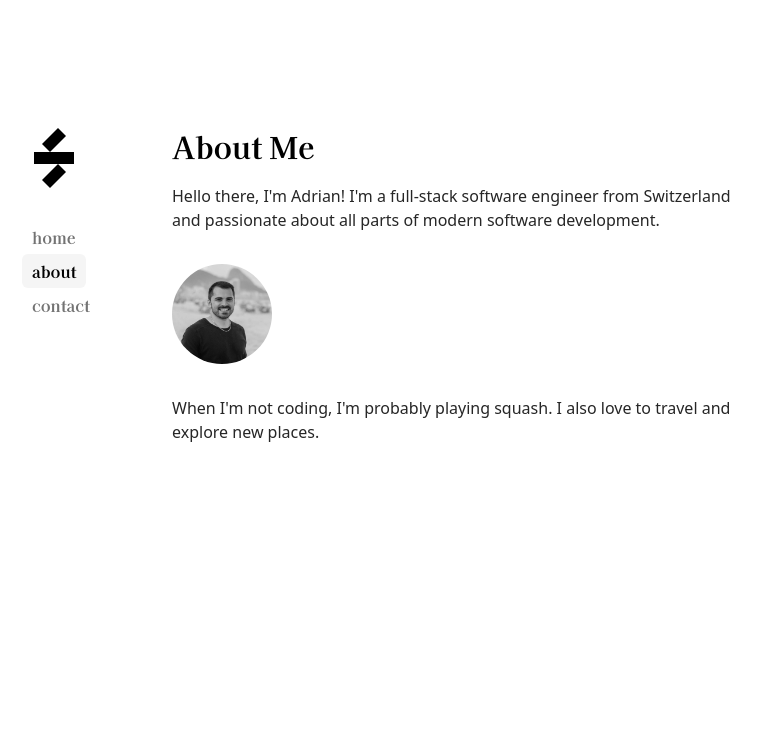
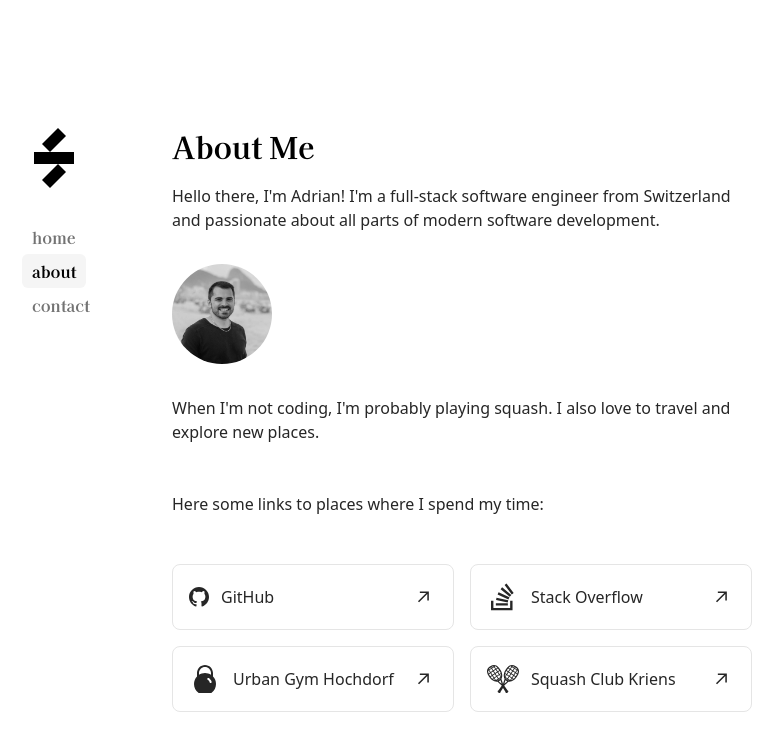
Before and after one commit to schereradi/scherera.ch, a Next.js app: page /about in a window 1280 px wide. Shown: the top 750 px of the page, without its empty margins (170-953 px from the left). Built offline with nearby package versions, Linux system fonts and the light colour scheme.

Commit message:
Add some links

```diff
--- a/app/about/page.tsx
+++ b/app/about/page.tsx
@@ -1,6 +1,7 @@
 import type { Metadata } from 'next';
 import Image from 'next/image';
 import { name, about, bio, avatar } from 'lib/info';
+import { GitHubIcon, SquashIcon, GymIcon, StackOverflowIcon, ArrowIcon } from 'components/icons';
 
 export const metadata: Metadata = {
   title: 'About',
@@ -27,6 +28,59 @@ export default function AboutPage() {
       <p className="my-5 max-w-[580px] text-neutral-800 dark:text-neutral-200">
         {bio()}
       </p>
+      <p className="my-12 max-w-[580px] text-neutral-800 dark:text-neutral-200">
+        Here some links to places where I spend my time:
+      </p>
+      <div className="grid grid-cols-2 gap-4 max-w-[580px]">
+        <a
+          rel="noopener noreferrer"
+          target="_blank"
+          href="https://github.com/schereradi"
+          className="flex w-full border border-neutral-200 dark:border-neutral-800 rounded-lg p-4 no-underline items-center text-neutral-800 dark:text-neutral-200 hover:dark:bg-neutral-900 hover:bg-neutral-100 transition-all justify-between"
+        >
+          <div className="flex items-center">
+            <GitHubIcon />
+            <div className="ml-3">GitHub</div>
+          </div>
+          <ArrowIcon />
+        </a>
+        <a
+          rel="noopener noreferrer"
+          target="_blank"
+          href="https://stackoverflow.com/"
+          className="flex w-full border border-neutral-200 dark:border-neutral-800 rounded-lg p-4 no-underline items-center text-neutral-800 dark:text-neutral-200 hover:dark:bg-neutral-900 hover:bg-neutral-100 transition-all justify-between"
+        >
+          <div className="flex items-center">
+            <StackOverflowIcon />
+            <div className="ml-3">Stack Overflow</div>
+          </div>
+          <ArrowIcon />
+        </a>
+        <a
+          rel="noopener noreferrer"
+          target="_blank"
+          href="https://www.urban-gym.ch/"
+          className="flex w-full border border-neutral-200 dark:border-neutral-800 rounded-lg p-4 no-underline items-center text-neutral-800 dark:text-neutral-200 hover:dark:bg-neutral-900 hover:bg-neutral-100 transition-all justify-between"
+        >
+          <div className="flex items-center">
+            <GymIcon />
+            <div className="ml-3">Urban Gym Hochdorf</div>
+          </div>
+          <ArrowIcon />
+        </a>
+        <a
+          rel="noopener noreferrer"
+          target="_blank"
+          href="https://sqcp.ch/"
+          className="flex w-full border border-neutral-200 dark:border-neutral-800 rounded-lg p-4 no-underline items-center text-neutral-800 dark:text-neutral-200 hover:dark:bg-neutral-900 hover:bg-neutral-100 transition-all justify-between"
+        >
+          <div className="flex items-center">
+            <SquashIcon />
+            <div className="ml-3">Squash Club Kriens</div>
+          </div>
+          <ArrowIcon />
+        </a>
+       </div>
     </section>
   );
 }
--- a/components/icons.tsx
+++ b/components/icons.tsx
@@ -241,6 +241,21 @@ export function GymIcon() {
   )
 }
 
+export function StackOverflowIcon() {
+  return (
+    <svg
+      xmlns="http://www.w3.org/2000/svg"
+      height="800px"
+      width="800px"
+      viewBox="0 0 24 24"
+      fill="currentColor"
+      className="w-8 h-8"
+    >
+      <path d="M17.36,20.2V14.82h1.79V22H3V14.82H4.8V20.2H17.36M6.77,14.32l.37-1.76,8.79,1.85-.37,1.76L6.77,14.32m1.16-4.21L8.69,8.5l8.14,3.78-.76,1.62L7.93,10.11m2.26-4,1.15-1.38,6.9,5.76-1.15,1.37-6.9-5.75m4.45-4.25L20,9.08l-1.44,1.07L13.2,2.94l1.44-1.07m-8,16.54v-1.8h9v1.8Z"/>
+    </svg>
+  )
+}
+
 export function SquashIcon() {
   return (
     <svg
```
